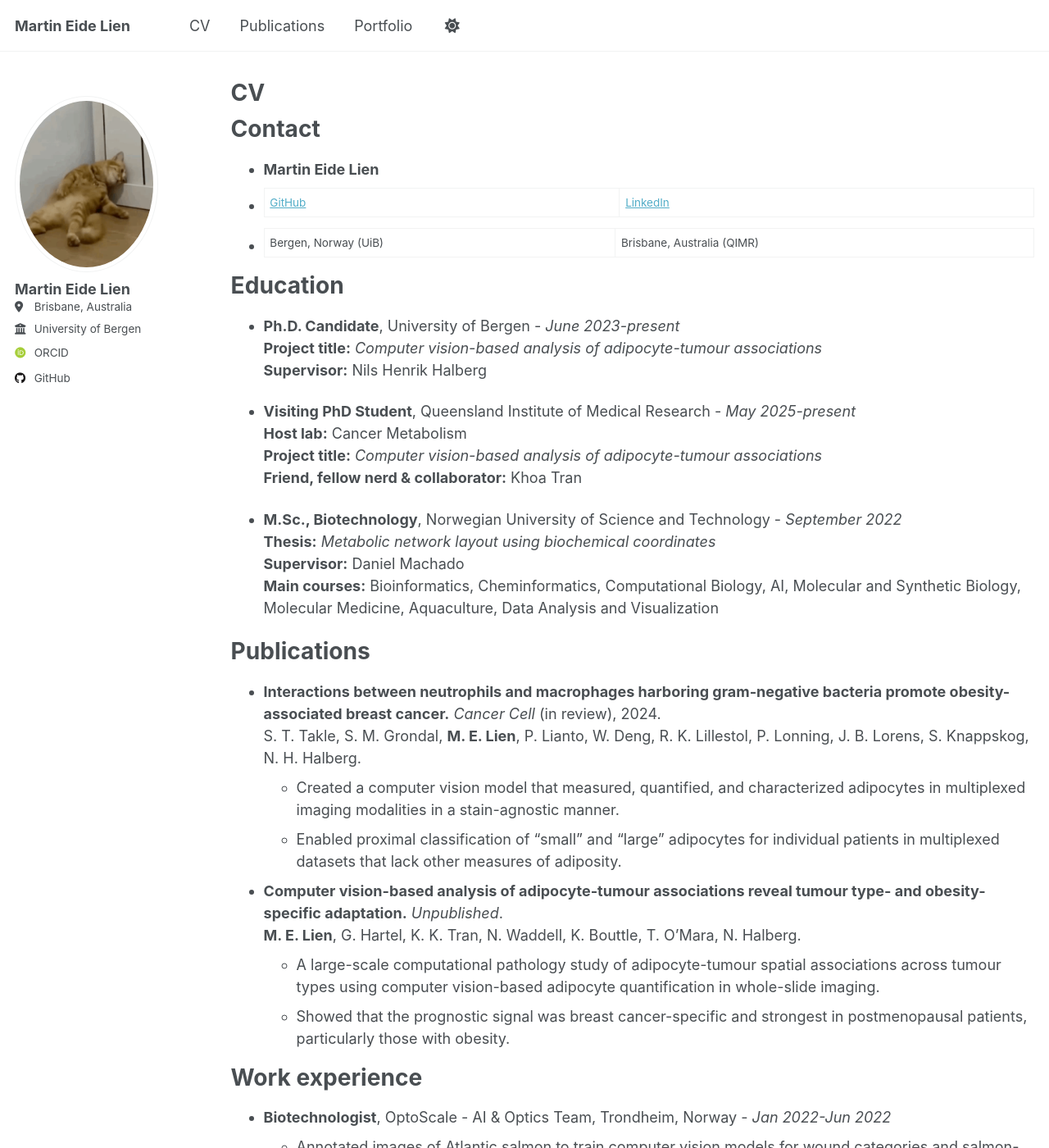
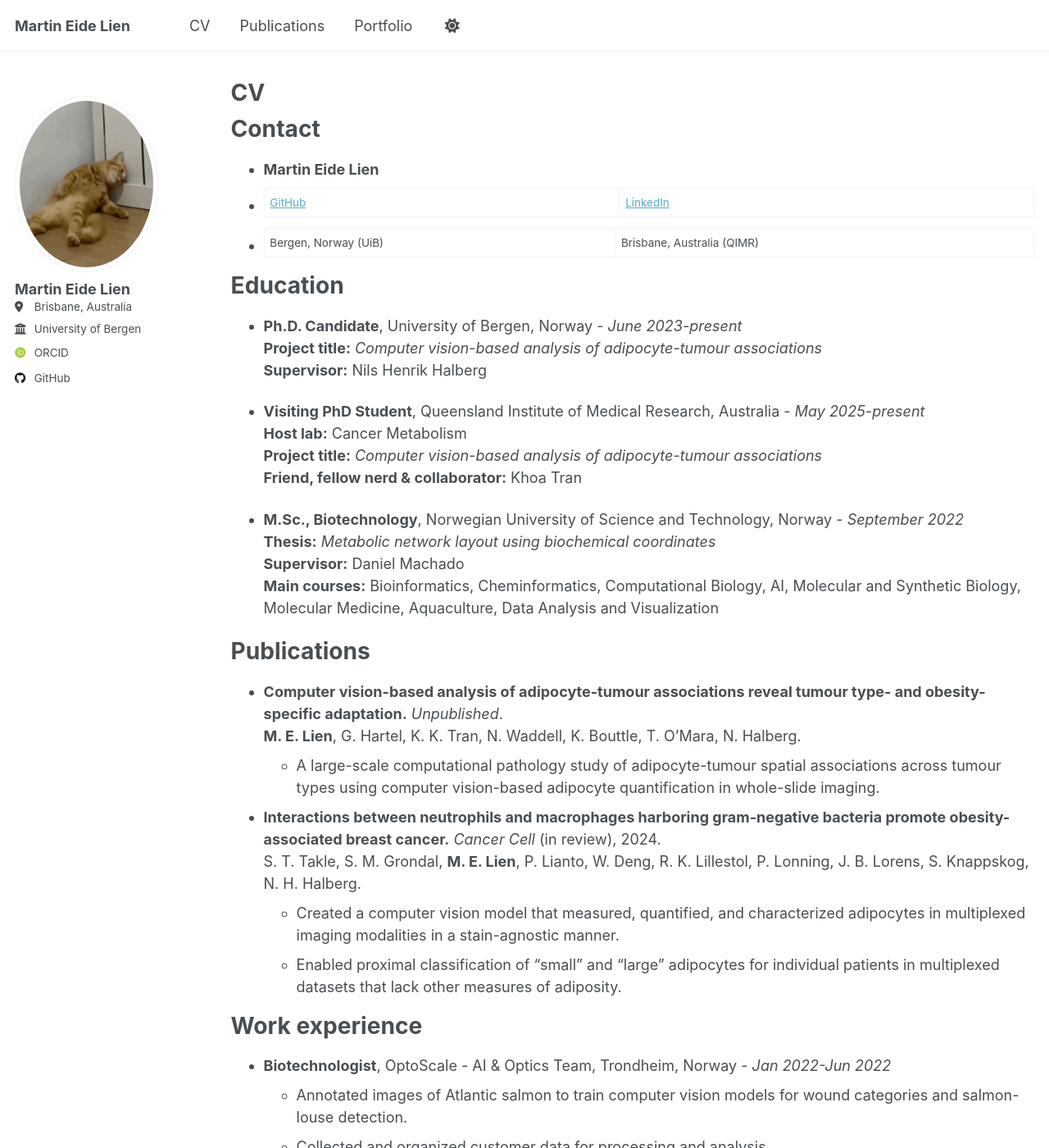
Before and after one commit to meidelien/meidelien.github.io, a Jekyll site: the page built from _pages/cv.md, in a window 1280 px wide and 1400 px high. Shown: the whole window at 82% size. Built offline with Jekyll 4.4.1, drawn with Linux system fonts in a browser that asks for light colours; some web fonts are replaced; a script that is not in the unit is left out; some of the changed text lies outside the part shown.

Commit message:
Update cv.md

```diff
--- a/_pages/cv.md
+++ b/_pages/cv.md
@@ -18,31 +18,32 @@ Contact
 
 Education
 ======
-* **Ph.D. Candidate**, University of Bergen - *June 2023-present*
+* **Ph.D. Candidate**, University of Bergen, Norway - *June 2023-present*
   **Project title:** *Computer vision-based analysis of adipocyte-tumour associations*
   **Supervisor:** Nils Henrik Halberg
 
-* **Visiting PhD Student**, Queensland Institute of Medical Research - *May 2025-present*
+* **Visiting PhD Student**, Queensland Institute of Medical Research, Australia - *May 2025-present*
   **Host lab:** Cancer Metabolism
   **Project title:** *Computer vision-based analysis of adipocyte-tumour associations*
   **Friend, fellow nerd & collaborator:** Khoa Tran
 
-* **M.Sc., Biotechnology**, Norwegian University of Science and Technology - *September 2022*
+* **M.Sc., Biotechnology**, Norwegian University of Science and Technology, Norway - *September 2022*
   **Thesis:** *Metabolic network layout using biochemical coordinates*
   **Supervisor:** Daniel Machado
   **Main courses:** Bioinformatics, Cheminformatics, Computational Biology, AI, Molecular and Synthetic Biology, Molecular Medicine, Aquaculture, Data Analysis and Visualization
 
 Publications
 ======
+* **Computer vision-based analysis of adipocyte-tumour associations reveal tumour type- and obesity-specific adaptation.** *Unpublished*.
+  **M. E. Lien**, G. Hartel, K. K. Tran, N. Waddell, K. Bouttle, T. O'Mara, N. Halberg.
+  - A large-scale computational pathology study of adipocyte-tumour spatial associations across tumour types using computer vision-based adipocyte quantification in whole-slide imaging.
+
 * **Interactions between neutrophils and macrophages harboring gram-negative bacteria promote obesity-associated breast cancer.** *Cancer Cell* (in review), 2024.
   S. T. Takle, S. M. Grondal, **M. E. Lien**, P. Lianto, W. Deng, R. K. Lillestol, P. Lonning, J. B. Lorens, S. Knappskog, N. H. Halberg.
   - Created a computer vision model that measured, quantified, and characterized adipocytes in multiplexed imaging modalities in a stain-agnostic manner.
   - Enabled proximal classification of "small" and "large" adipocytes for individual patients in multiplexed datasets that lack other measures of adiposity.
 
-* **Computer vision-based analysis of adipocyte-tumour associations reveal tumour type- and obesity-specific adaptation.** *Unpublished*.
-  **M. E. Lien**, G. Hartel, K. K. Tran, N. Waddell, K. Bouttle, T. O'Mara, N. Halberg.
-  - A large-scale computational pathology study of adipocyte-tumour spatial associations across tumour types using computer vision-based adipocyte quantification in whole-slide imaging.
-  - Showed that the prognostic signal was breast cancer-specific and strongest in postmenopausal patients, particularly those with obesity.
+
 
 Work experience
 ======
@@ -80,7 +81,7 @@ Selected conference presentations
   - Rapid-Fire Presentation, ENDO 2026, Annual Meeting of the Endocrine Society, Chicago, IL, USA, June 13-16, 2026.
   - Selected by the Annual Meeting Steering Committee for a Rapid-Fire presentation.
   - Presented results from large-scale spatial adipocyte phenotyping across 21,968 digital slides and more than 75 million adipocytes measured across 12 cancer types.
-  - Demonstrated that tumor-proximal adipocyte size is a breast cancer-specific prognostic marker, with the strongest performance in postmenopausal patients with obesity, and validated the findings in ABCTB.
+  - Demonstrated that tumor-proximal adipocyte size is a breast cancer-specific prognostic marker, with the strongest performance in postmenopausal patients and postmenopausal patients with obesity, and validated the findings in the Australian Breast Cancer Tissue Bank.
 
 
 Skills
```
